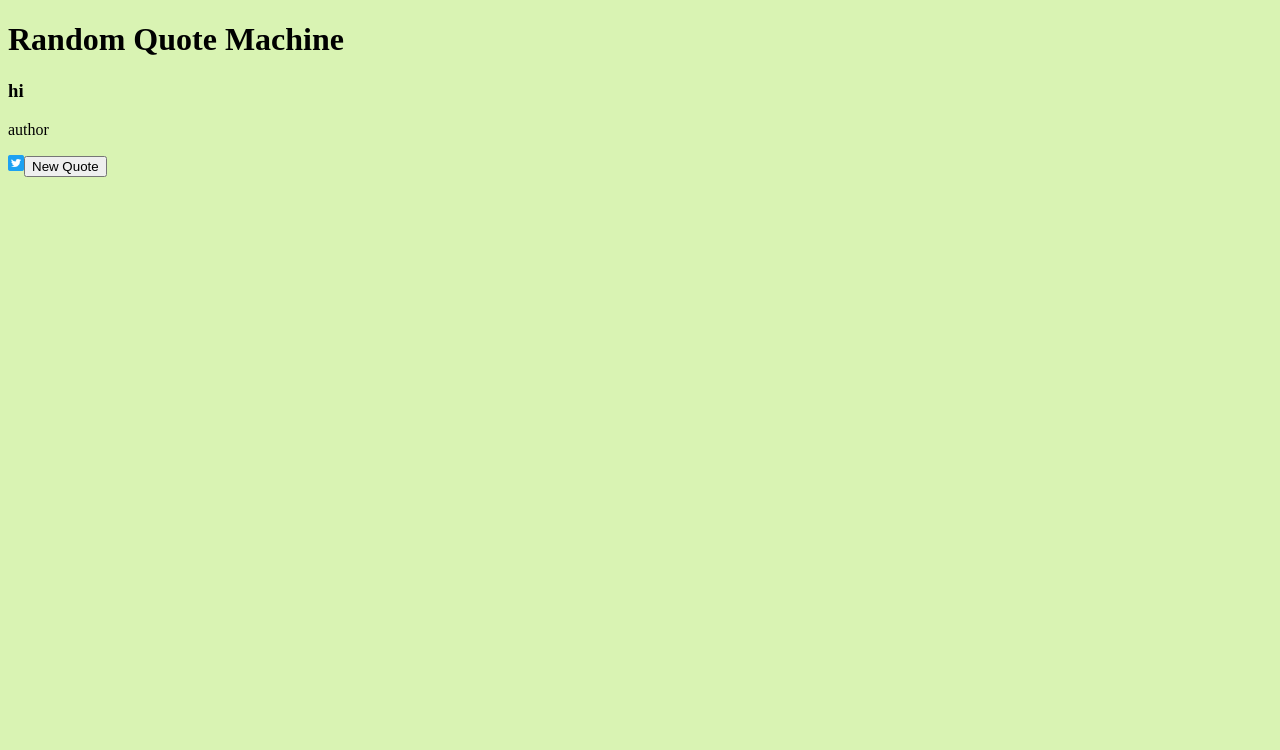
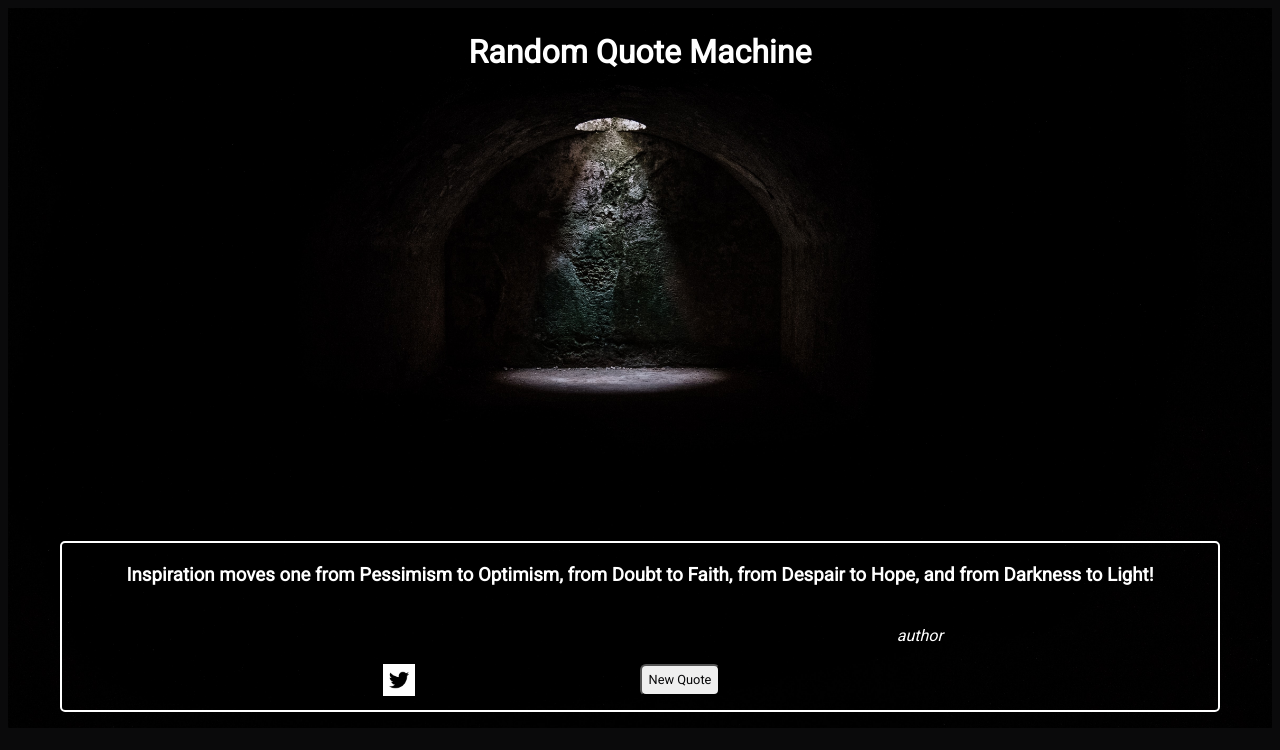
Before and after one commit to Mollie-S/random-quote-machine, a React (Create React App) app: page / in a window 1280 px wide. Shown: the top 750 px of the page. Built offline with nearby package versions, Linux system fonts and the light colour scheme.

Commit message:
Adding styles.

```diff
--- a/src/App.css
+++ b/src/App.css
@@ -1,3 +1,95 @@
+@import url("https://fonts.googleapis.com/css2?family=Heebo&display=swap");
+
+:root {
+  --main-bg-color: #0a0a0b;
+  --font-color: #fff;
+}
+
+/* * {
+  box-sizing: border-box;
+} */
+
 html {
-  background: rgb(217, 243, 179);
+  height: 100vh;
+  background: var(--main-bg-color);
 }
+
+body {
+  display: flex;
+  flex-direction: column;
+  justify-content: center;
+  font-family: "Heebo", sans-serif;
+}
+
+.container {
+  background-image: url("./images/jez-timms-HauxSOFvh6k-unsplash.jpg");
+  /* Photo by Jez Timms on Unsplash */
+
+  background-size: cover;
+  /* background-position: center center; */
+  /* background-repeat: no-repeat; */
+  /* background-attachment: fixed; */
+  background-color: var(--main-bg-color);
+
+  width: 100%;
+  height: 90vh;
+  display: flex;
+  flex-direction: column;
+  align-items: center;
+  justify-content: space-between;
+}
+
+header {
+  color: var(--font-color);
+}
+
+#quote-box {
+  margin: 1rem;
+  border: 2px solid var(--font-color);
+  border-radius: 5px;
+  color: var(--font-color);
+
+  max-width: fit-content;
+  display: grid;
+  grid-template-columns: 0.5fr 2fr 2fr 2fr 2fr 0.5fr;
+  grid-template-rows: 1fr 0.3fr 0.7fr;
+}
+
+#text {
+  grid-column: 2/6;
+}
+
+#tweet-quote {
+  grid-column: 3/4;
+  grid-row: 3/4;
+}
+
+.tweet-img:hover {
+  width: 1rem;
+}
+
+#author {
+  grid-column: 5/6;
+  grid-row: 2/3;
+  font-style: italic;
+  font-weight: 150;
+}
+
+#new-quote {
+  grid-column: 4/5;
+  grid-row: 3/4;
+  width: 5rem;
+  height: 2rem;
+  border-radius: 6px;
+  font-family: "Heebo", sans-serif;
+  font-size: 0.8rem;
+  color: var(--main-bg-color);
+  padding: 0;
+  transition: ease-in-out;
+}
+
+#new-quote:hover {
+  width: 5.1rem;
+  height: 2.1rem;
+  background-color: darkgrey;
+}
--- a/src/App.js
+++ b/src/App.js
@@ -6,7 +6,7 @@ import "./App.css";
 
 function App() {
   return (
-    <div className="App">
+    <div className="container">
       <Header />
       <Wrapper />
     </div>
--- a/src/components/wrapper.js
+++ b/src/components/wrapper.js
@@ -1,8 +1,10 @@
 import React, { useState } from "react";
-import TwitterImg from "../images/Twitter_Social_Icon_Rounded_Square_Color.png";
+import TwitterImg from "../images/Twitter_Social_Icon_Square_White.png";
 
 function Wrapper() {
-  const [quotation, setQuotation] = useState("hi");
+  const [quotation, setQuotation] = useState(
+    "Inspiration moves one from Pessimism to Optimism, from Doubt to Faith, from Despair to Hope, and from Darkness to Light!"
+  );
   const [author, setCharacter] = useState("author");
 
   const handleClick = () => {
@@ -18,14 +20,15 @@ function Wrapper() {
   };
 
   return (
-    <div id="quote-box">
+    <div id="quote-box" className="flip-card">
       <h3 id="text">{quotation}</h3>
       <p id="author">{author}</p>
       <a href="https://twitter.com/intent/tweet" id="tweet-quote">
         <img
+          className="tweet-img"
           src={TwitterImg}
           alt="twitter_icon"
-          style={{ width: "1rem" }}
+          style={{ width: "2rem", filter: "grayscale(100%)" }}
         ></img>
       </a>
 
```
Also changed, not shown: src/images/Twitter_Social_Icon_Square_White.png (added), src/images/jez-timms-HauxSOFvh6k-unsplash.jpg (added).
